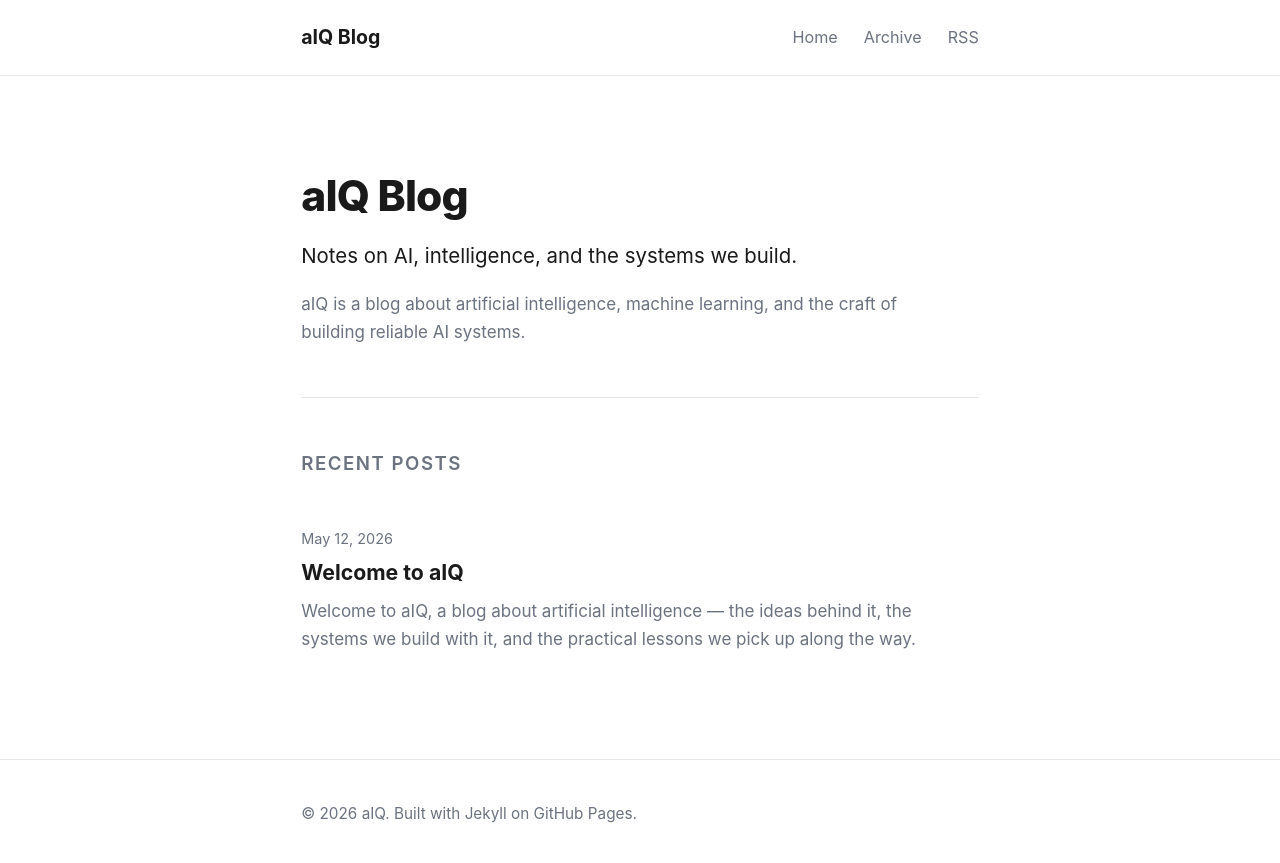
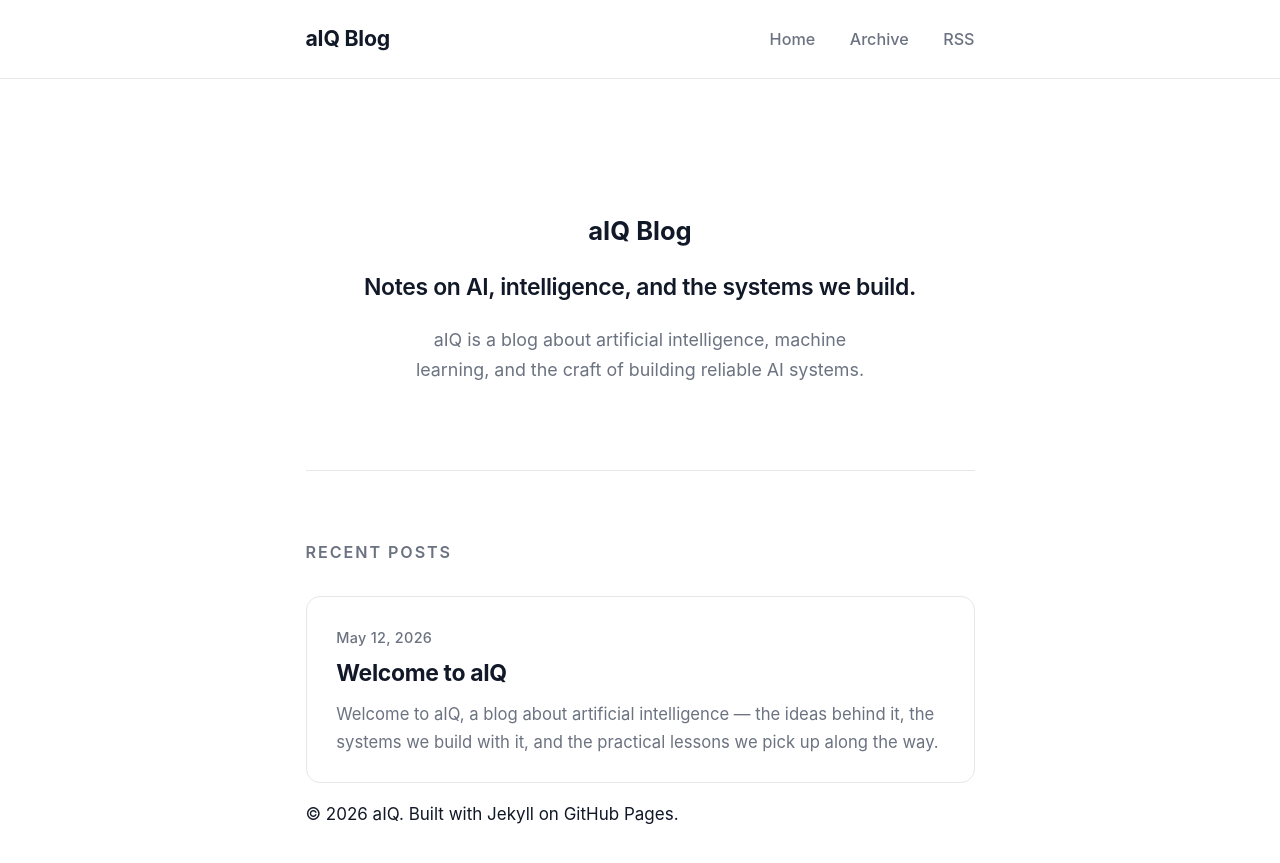
Before and after one commit to accilium/aIQ-blog, a Jekyll site: the page built from index.html, in a window 1280 px wide. Shown: the top 863 px of the page. Built offline with Jekyll 4.4.1, drawn with Linux system fonts in a browser that asks for light colours.

Commit message:
feat: beautiful modern minimalist design with improved typography, cards, and logo support

```diff
--- a/assets/css/style.css
+++ b/assets/css/style.css
@@ -1,207 +1,82 @@
 :root {
   --bg: #ffffff;
-  --fg: #1a1a1a;
+  --fg: #111827;
   --muted: #6b7280;
   --accent: #2563eb;
   --border: #e5e7eb;
-  --code-bg: #f6f8fa;
+  --code-bg: #f8fafc;
   --max-width: 720px;
+  --shadow: 0 10px 15px -3px rgb(0 0 0 / 0.08), 0 4px 6px -4px rgb(0 0 0 / 0.08);
 }
 
 @media (prefers-color-scheme: dark) {
   :root {
-    --bg: #0b0c0f;
-    --fg: #e5e7eb;
-    --muted: #9ca3af;
+    --bg: #0f1117;
+    --fg: #f1f5f9;
+    --muted: #94a3b8;
     --accent: #60a5fa;
-    --border: #1f2937;
-    --code-bg: #11151c;
+    --border: #1e2937;
+    --code-bg: #1a1f2e;
+    --shadow: 0 10px 15px -3px rgb(0 0 0 / 0.25), 0 4px 6px -4px rgb(0 0 0 / 0.25);
   }
 }
 
 * { box-sizing: border-box; }
 
 html, body {
-  margin: 0;
-  padding: 0;
-  background: var(--bg);
-  color: var(--fg);
-  font-family: -apple-system, BlinkMacSystemFont, "Segoe UI", Roboto,
-    "Helvetica Neue", Arial, sans-serif;
-  font-size: 17px;
-  line-height: 1.65;
-  -webkit-font-smoothing: antialiased;
+  margin: 0; padding: 0;
+  background: var(--bg); color: var(--fg);
+  font-family: -apple-system, BlinkMacSystemFont, "Segoe UI", Roboto, "Helvetica Neue", Arial, sans-serif;
+  font-size: 17px; line-height: 1.65; -webkit-font-smoothing: antialiased;
 }
 
-.container {
-  max-width: var(--max-width);
-  margin: 0 auto;
-  padding: 0 1.25rem;
-}
+.container { max-width: var(--max-width); margin: 0 auto; padding: 0 1.5rem; }
 
-a {
-  color: var(--accent);
-  text-decoration: none;
-}
-a:hover { text-decoration: underline; }
+a { color: var(--accent); text-decoration: none; transition: color 0.15s ease; }
+a:hover { color: #1e40af; }
+@media (prefers-color-scheme: dark) { a:hover { color: #93c5fd; } }
 
 /* Header */
 .site-header {
   border-bottom: 1px solid var(--border);
-  padding: 1.25rem 0;
-  margin-bottom: 2.5rem;
+  padding: 1.25rem 0; margin-bottom: 3rem;
+  position: sticky; top: 0; background: var(--bg); z-index: 10;
 }
-.site-header .container {
-  display: flex;
-  align-items: center;
-  justify-content: space-between;
-  gap: 1rem;
-  flex-wrap: wrap;
-}
-.site-title {
-  font-weight: 700;
-  font-size: 1.15rem;
-  color: var(--fg);
-}
-.site-nav a {
-  margin-left: 1.25rem;
-  color: var(--muted);
-  font-size: 0.95rem;
-}
-.site-nav a:hover { color: var(--fg); text-decoration: none; }
+.site-header .container { display: flex; align-items: center; justify-content: space-between; gap: 1rem; flex-wrap: wrap; }
+.site-title { font-weight: 700; font-size: 1.25rem; color: var(--fg); letter-spacing: -0.01em; }
+.site-nav a { margin-left: 1.75rem; color: var(--muted); font-size: 0.95rem; font-weight: 500; }
+.site-nav a:hover { color: var(--fg); }
 
-/* Hero */
-.hero {
-  padding: 2.5rem 0 3rem;
-  border-bottom: 1px solid var(--border);
-  margin-bottom: 3rem;
-}
-.hero-title {
-  font-size: 2.5rem;
-  font-weight: 800;
-  letter-spacing: -0.02em;
-  margin: 0 0 0.5rem;
-}
-.hero-tagline {
-  font-size: 1.2rem;
-  color: var(--fg);
-  margin: 0 0 1rem;
-}
-.hero-description {
-  color: var(--muted);
-  margin: 0;
-  max-width: 38rem;
+/* Hero - Beautiful & Minimal */
+.hero { text-align: center; padding: 3.5rem 0 5rem; border-bottom: 1px solid var(--border); margin-bottom: 4rem; }
+
+.hero-logo { margin: 0 auto 2.25rem; max-width: 260px; width: 100%; }
+
+.hero-logo svg { width: 100%; height: auto; display: block; color: var(--fg); }
+
+.hero-tagline { font-size: 1.35rem; font-weight: 600; line-height: 1.3; margin: 0 0 1.25rem; color: var(--fg); letter-spacing: -0.015em; }
+
+.hero-description { color: var(--muted); margin: 0 auto; max-width: 42ch; font-size: 1.05rem; line-height: 1.7; }
+
+/* Posts section */
+.section-title { font-size: 0.95rem; text-transform: uppercase; letter-spacing: 0.12em; color: var(--muted); margin: 0 0 1.75rem; font-weight: 600; }
+
+.post-list { list-style: none; padding: 0; margin: 0; display: grid; gap: 1.25rem; }
+
+.post-item {
+  background: var(--bg); border: 1px solid var(--border); border-radius: 14px; padding: 1.75rem 1.75rem 1.5rem;
+  transition: transform 0.2s cubic-bezier(0.4, 0, 0.2, 1), box-shadow 0.2s cubic-bezier(0.4, 0, 0.2, 1), border-color 0.2s ease;
 }
 
-/* Posts list */
-.section-title {
-  font-size: 1.1rem;
-  text-transform: uppercase;
-  letter-spacing: 0.08em;
-  color: var(--muted);
-  margin: 0 0 1.5rem;
-  font-weight: 600;
-}
-.post-list {
-  list-style: none;
-  padding: 0;
-  margin: 0;
-}
-.post-item {
-  padding: 1.25rem 0;
-  border-bottom: 1px solid var(--border);
-}
-.post-item:last-child { border-bottom: none; }
-.post-item-date {
-  display: block;
-  color: var(--muted);
-  font-size: 0.85rem;
-  margin-bottom: 0.25rem;
-}
-.post-item-title {
-  margin: 0 0 0.4rem;
-  font-size: 1.25rem;
-  font-weight: 700;
-}
-.post-item-title a { color: var(--fg); }
-.post-item-title a:hover { color: var(--accent); text-decoration: none; }
-.post-item-excerpt {
-  margin: 0;
-  color: var(--muted);
-}
+.post-item:hover { transform: translateY(-4px); box-shadow: var(--shadow); border-color: var(--accent); }
 
-/* Post page */
-.post-header {
-  margin-bottom: 2rem;
-}
-.post-title {
-  font-size: 2rem;
-  letter-spacing: -0.01em;
-  margin: 0 0 0.5rem;
-}
-.post-meta {
-  color: var(--muted);
-  font-size: 0.9rem;
-  margin: 0;
-}
-.post-content h2 { margin-top: 2rem; }
-.post-content h3 { margin-top: 1.5rem; }
-.post-content pre,
-.post-content code {
-  background: var(--code-bg);
-  border-radius: 6px;
-}
-.post-content code {
-  padding: 0.1rem 0.35rem;
-  font-size: 0.92em;
-}
-.post-content pre {
-  padding: 1rem;
-  overflow-x: auto;
-}
-.post-content pre code {
-  padding: 0;
-  background: transparent;
-}
-.post-content blockquote {
-  border-left: 3px solid var(--border);
-  margin: 1.5rem 0;
-  padding: 0.25rem 0 0.25rem 1rem;
-  color: var(--muted);
-}
+.post-item-date { display: block; color: var(--muted); font-size: 0.85rem; font-weight: 500; margin-bottom: 0.5rem; letter-spacing: 0.02em; }
 
-.back-link {
-  margin: 3rem 0 1rem;
-}
+.post-item-title { margin: 0 0 0.75rem; font-size: 1.35rem; font-weight: 700; line-height: 1.3; letter-spacing: -0.015em; }
 
-/* Archive */
-.archive-list {
-  list-style: none;
-  padding: 0;
-  margin: 0;
-}
-.archive-item {
-  display: flex;
-  gap: 1rem;
-  padding: 0.6rem 0;
-  border-bottom: 1px solid var(--border);
-}
-.archive-item time {
-  color: var(--muted);
-  font-variant-numeric: tabular-nums;
-  min-width: 6.5rem;
-}
+.post-item-title a { color: var(--fg); transition: color 0.15s ease; }
+.post-item-title a:hover { color: var(--accent); }
 
-.empty {
-  color: var(--muted);
-  font-style: italic;
-}
+.post-item-excerpt { margin: 0; color: var(--muted); font-size: 0.98rem; line-height: 1.65; }
 
-/* Footer */
-.site-footer {
-  border-top: 1px solid var(--border);
-  margin-top: 5rem;
-  padding: 1.5rem 0;
-  color: var(--muted);
-  font-size: 0.9rem;
-}
+/* Keep original post page, archive, and footer styles unchanged for now */
```
